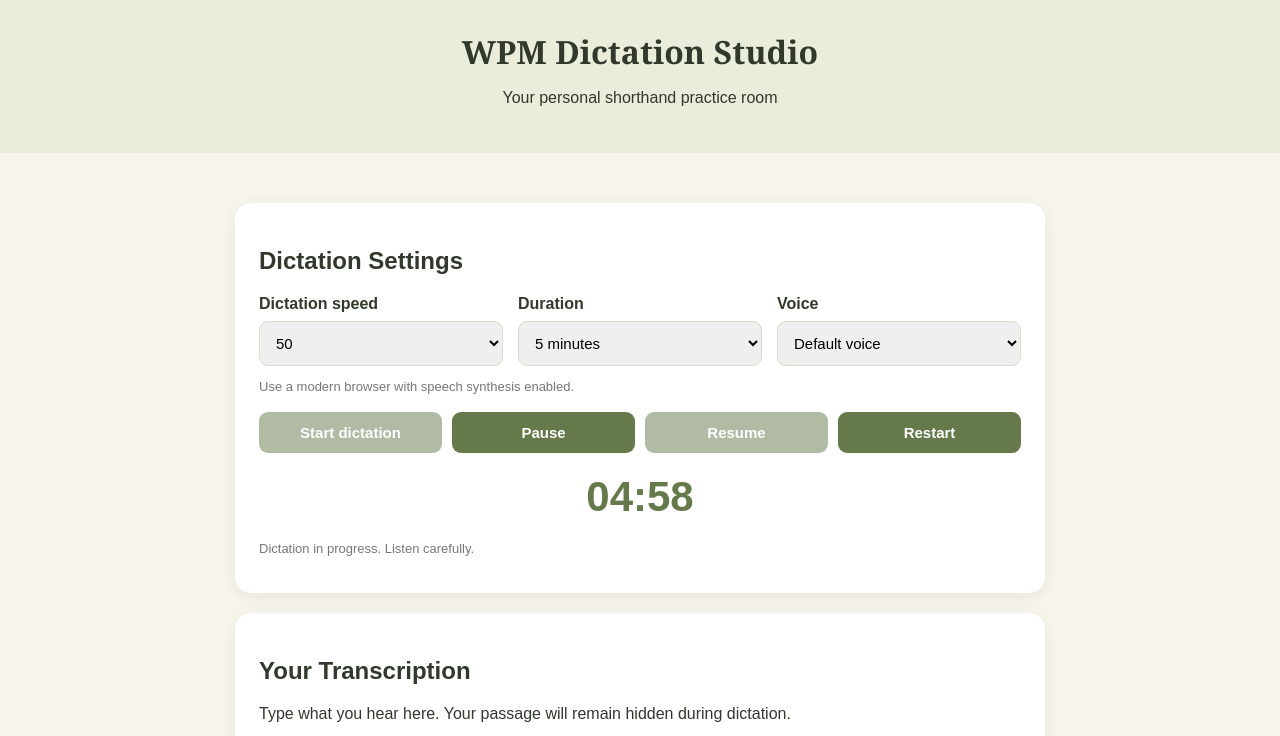
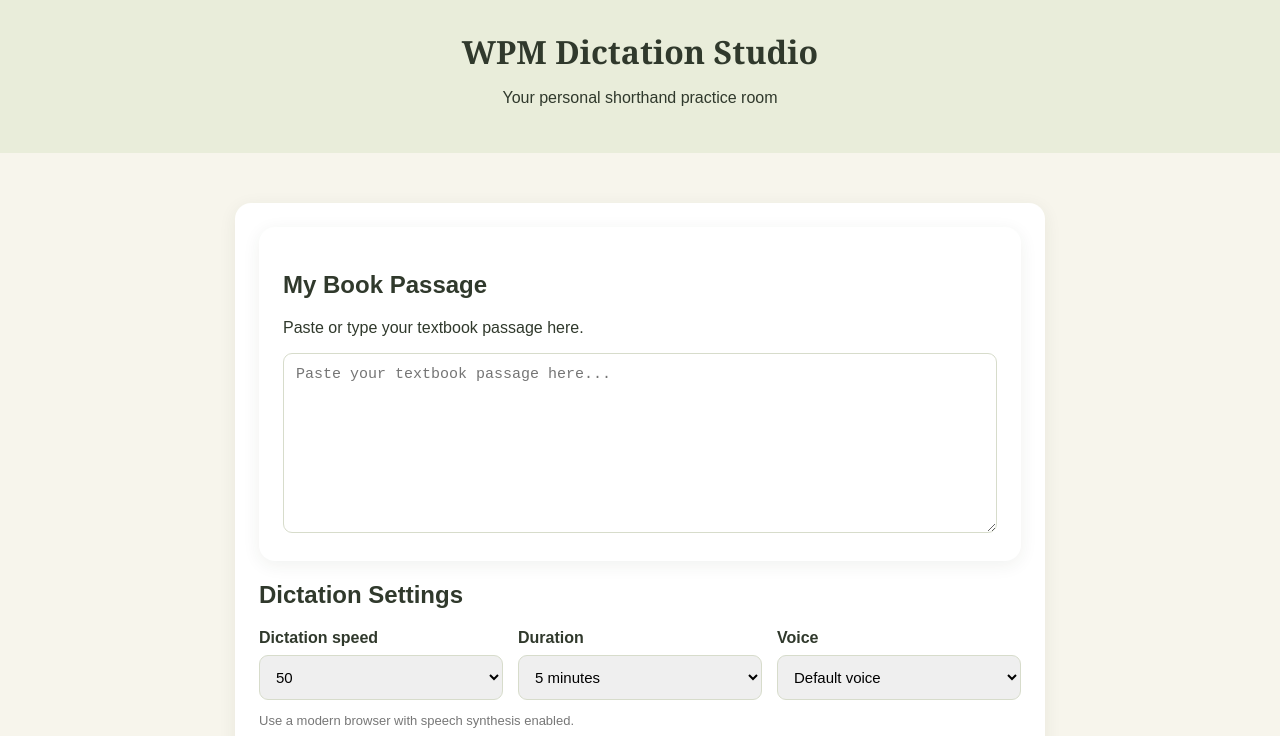
Before and after one commit to geetanjalialand4-code/wpm-dictation, a plain HTML site: page index.html in a window 1280 px wide. Both pictures are taken after a click on the button "Start dictation". Shown: the top 736 px of the page. Drawn offline with Linux system fonts and the light colour scheme.

Commit message:
Update index.html

```diff
--- a/index.html
+++ b/index.html
@@ -33,6 +33,11 @@ textarea{min-height:180px;resize:vertical}
 </header>
 <main>
 <section class="card">
+ <section class="card">
+<h2>My Book Passage</h2>
+<p>Paste or type your textbook passage here.</p>
+<textarea id="sourceText" placeholder="Paste your textbook passage here..."></textarea>
+</section>
 <h2>Dictation Settings</h2>
 <div class="controls">
 <div>
@@ -107,12 +112,19 @@ function loadVoices(){
 loadVoices();speechSynthesis.onvoiceschanged=loadVoices;
 
 function makePassage(){
- passage=passages[Math.floor(Math.random()*passages.length)];
+ passage=$("sourceText").value.trim();
+
+ if(!passage){
+   alert("Please enter your book passage first!");
+   return false;
+ }
+
  $("passage").textContent=passage;
  $("passage").style.display="none";
  $("reveal").disabled=true;
  $("check").disabled=true;
  $("results").textContent="";
+ return true;
 }
 function splitChunks(text){
  const words=text.split(/\s+/),out=[];
@@ -140,7 +152,7 @@ function finish(){
 }
 function start(){
  speechSynthesis.cancel();clearInterval(tick);
- makePassage();remaining=Number($("duration").value)*60;updateTimer();
+if(!makePassage())return;remaining=Number($("duration").value)*60;updateTimer();
  chunks=splitChunks(passage);chunkIndex=0;
  active=true;paused=false;finished=false;
  $("start").disabled=true;$("pause").disabled=false;$("resume").disabled=true;
```
